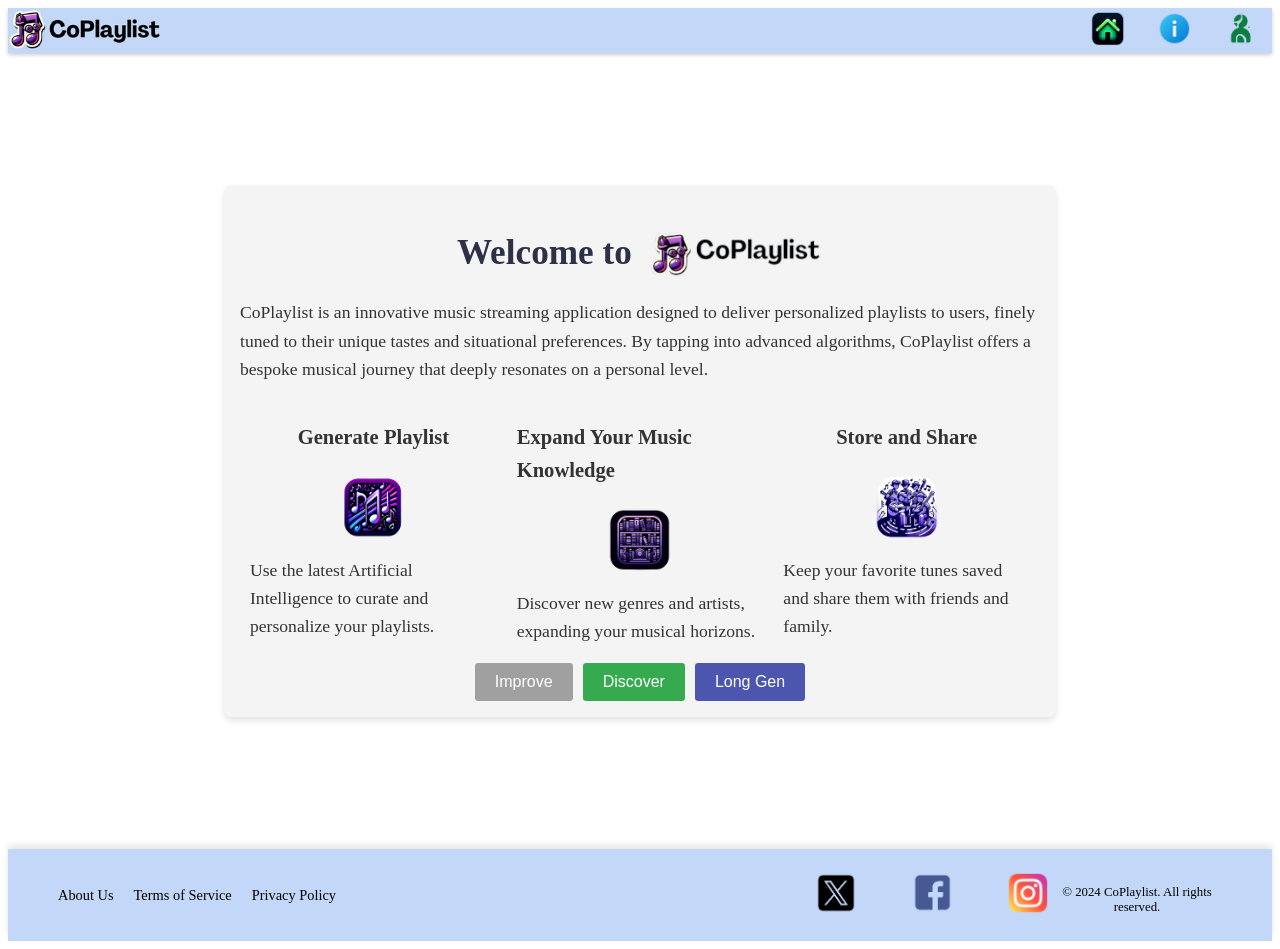
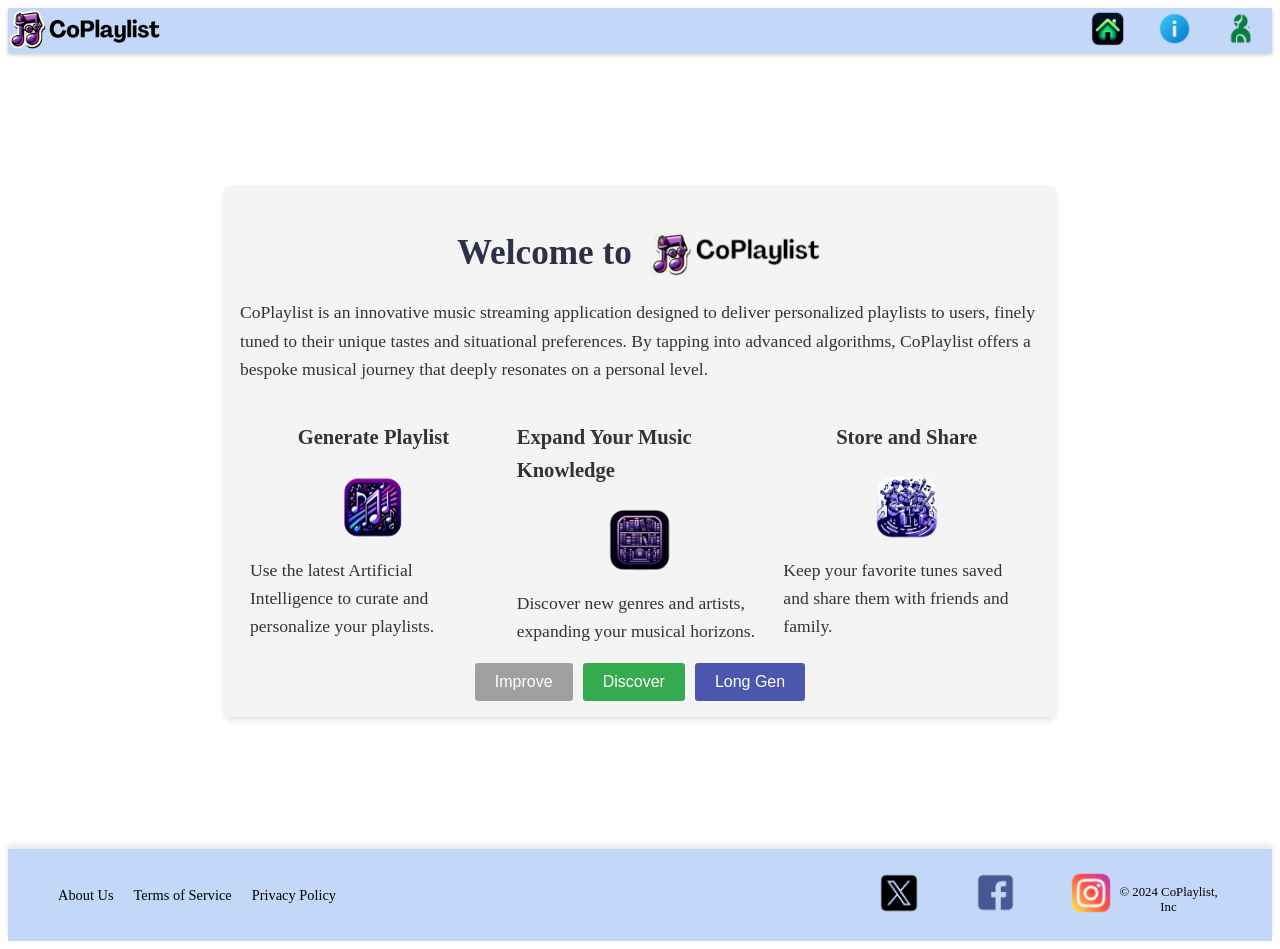
Before and after one commit to WuTangLan1/coplaylist, a Vue app: page / in a window 1280 px wide. Built offline with nearby package versions, Linux system fonts and the light colour scheme; no server answers.

Commit message:
save before removing

```diff
--- a/src/components/homeDir/bottomFooter.vue
+++ b/src/components/homeDir/bottomFooter.vue
@@ -49,7 +49,7 @@ export default {
         </div>
       </div>
       <div class="copy-right">
-        © 2024 CoPlaylist. All rights reserved.
+        © 2024 CoPlaylist, Inc
       </div>
     </footer>
   </template>
```
